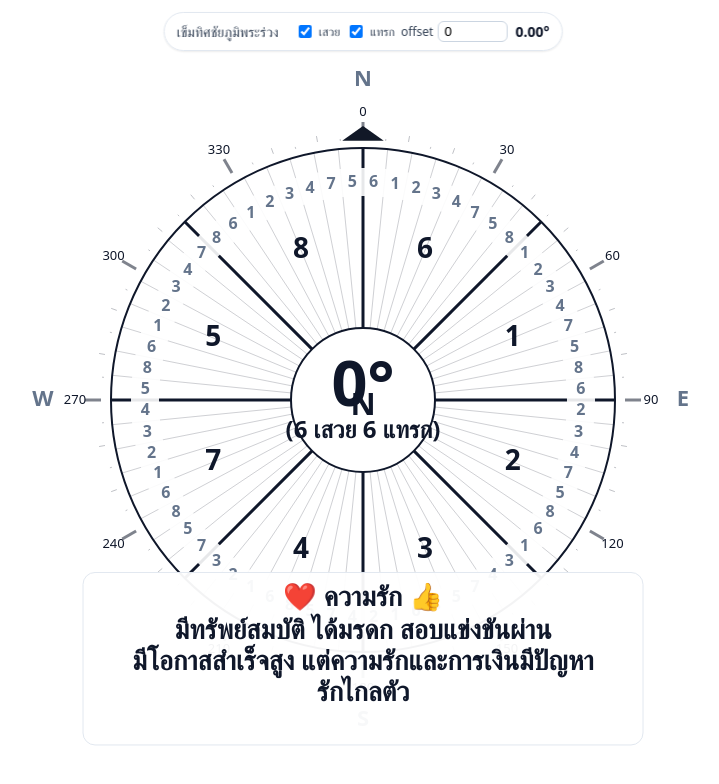
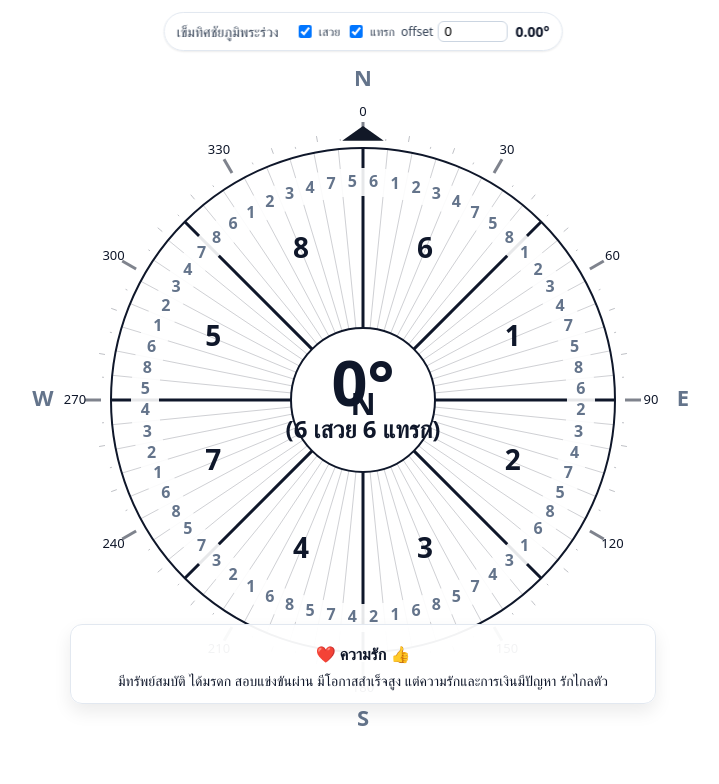
Before and after one commit to gotosira/compass-web, a React (Vite) app: page / in a window 1280 px wide. Shown: the top 784 px of the page, without its empty margins (277-996 px from the left). Built offline with nearby package versions, Linux system fonts and the light colour scheme; no server answers.

Commit message:
feat(ui): move meaning panel to fixed bottom area (no overlap); auto-expand text; bind to current big/small from canvas

```diff
--- a/circle_divided_into_64_parts_canvas.jsx
+++ b/circle_divided_into_64_parts_canvas.jsx
@@ -31,6 +31,8 @@ export default function App() {
   const [sensorStatus, setSensorStatus] = useState("idle");
   const [showBig, setShowBig] = useState(true);
   const [showSmall, setShowSmall] = useState(true);
+  const [currentBig, setCurrentBig] = useState(null);
+  const [currentSmall, setCurrentSmall] = useState(null);
   const [lat, setLat] = useState(null);
   const [lon, setLon] = useState(null);
   const [altitudeM, setAltitudeM] = useState(null);
@@ -677,6 +679,10 @@ export default function App() {
     const startIdx = seq.indexOf(currentBigLabel);
     const currentSmallLabel = seq[(startIdx + currentSmallIndex) % 8];
 
+    // expose for DOM meaning box
+    if (currentBig !== currentBigLabel) setCurrentBig(currentBigLabel);
+    if (currentSmall !== currentSmallLabel) setCurrentSmall(currentSmallLabel);
+
     // Cardinal letters (rotate with dial)
     const cardinals = [
       { t: "N", d: 0 },
@@ -726,61 +732,6 @@ export default function App() {
     ctx.font = `600 ${Math.round(size * 0.03)}px ui-sans-serif, system-ui, -apple-system, Segoe UI, Roboto`;
     ctx.fillText(`(${bigLbl} เสวย ${smallLbl} แทรก)`, cx, cy + Math.max(28, size * 0.04));
 
-    // Bottom meaning box
-    const key = `${bigLbl}-${smallLbl}`;
-    const meaning = MEANINGS[key];
-    if (meaning) {
-      const boxW = Math.min(size * 0.9, 560);
-      const boxPad = 12;
-      const boxX = cx - boxW / 2;
-      // push box further down into free space below dial
-      const bottomMargin = Math.max(24, size * 0.06);
-      const boxH = Math.min(size * 0.22, 180);
-      const boxY = size - bottomMargin - boxH;
-      ctx.save();
-      ctx.beginPath();
-      const r = 12;
-      ctx.moveTo(boxX + r, boxY);
-      ctx.arcTo(boxX + boxW, boxY, boxX + boxW, boxY + boxH, r);
-      ctx.arcTo(boxX + boxW, boxY + boxH, boxX, boxY + boxH, r);
-      ctx.arcTo(boxX, boxY + boxH, boxX, boxY, r);
-      ctx.arcTo(boxX, boxY, boxX + boxW, boxY, r);
-      ctx.fillStyle = "rgba(255,255,255,0.95)";
-      ctx.strokeStyle = "#e2e8f0";
-      ctx.lineWidth = 1;
-      ctx.fill();
-      ctx.stroke();
-      ctx.clip();
-      ctx.fillStyle = "#0f172a";
-      ctx.font = `600 ${Math.round(size * 0.035)}px ui-sans-serif, system-ui, -apple-system, Segoe UI, Roboto`;
-      ctx.textAlign = "center";
-      ctx.textBaseline = "top";
-      // Header line with place/latlon/alt if available
-      const meta = [
-        place || undefined,
-        lat != null && lon != null ? formatLatLon(lat, lon) : undefined,
-        altitudeM != null ? `${altitudeM} m` : undefined,
-      ].filter(Boolean).join("   •   ");
-      if (meta) {
-        ctx.fillStyle = "#334155";
-        ctx.font = `600 ${Math.round(size * 0.028)}px ui-sans-serif, system-ui, -apple-system, Segoe UI, Roboto`;
-        ctx.fillText(meta, boxX + boxPad, boxY + boxPad);
-      }
-      const textTop = boxY + boxPad + (meta ? Math.round(size * 0.034) + 6 : 0);
-      ctx.fillStyle = "#0f172a";
-      ctx.font = `600 ${Math.round(size * 0.035)}px ui-sans-serif, system-ui, -apple-system, Segoe UI, Roboto`;
-      const { icon, label, moodIcon } = inferContextAndMood(meaning);
-      // header context line
-      ctx.fillText(`${icon} ${label} ${moodIcon || ""}`.trim(), boxX + boxW / 2, textTop);
-      const bodyTop = textTop + Math.round(size * 0.042);
-      const bodyLines = wrapText(ctx, meaning, boxW - boxPad * 2);
-      let ty = bodyTop;
-      for (const ln of bodyLines) {
-        ctx.fillText(ln, boxX + boxW / 2, ty);
-        ty += Math.round(size * 0.04);
-      }
-      ctx.restore();
-    }
   }, [size, heading]);
 
   const topBarStyle = {
@@ -845,6 +796,49 @@ export default function App() {
       {/* Canvas */}
       <canvas ref={canvasRef} />
 
+      {/* Meaning panel pinned under the dial, never overlapping */}
+      <div style={{
+        position: "fixed",
+        left: "50%",
+        transform: "translateX(-50%)",
+        bottom: 96,
+        width: "min(90vw, 560px)",
+        zIndex: 5,
+        background: "rgba(255,255,255,0.95)",
+        border: "1px solid #e2e8f0",
+        borderRadius: 12,
+        boxShadow: "0 8px 18px rgba(0,0,0,.08)",
+        padding: 12,
+        textAlign: "center",
+        fontFamily: "system-ui, -apple-system, Segoe UI, Roboto, sans-serif",
+        color: "#0f172a",
+      }}>
+        <div style={{ color: "#334155", fontWeight: 600, fontSize: 13 }}>
+          {(place || (lat!=null&&lon!=null) || altitudeM!=null) && (
+            <span>
+              {place ? place + " • " : ""}
+              {lat!=null&&lon!=null ? formatLatLon(lat, lon) + " • " : ""}
+              {altitudeM!=null ? `${altitudeM} m` : ""}
+            </span>
+          )}
+        </div>
+        {currentBig!=null && currentSmall!=null && (
+          <div style={{ marginTop: 6 }}>
+            {(() => {
+              const key = `${currentBig}-${currentSmall}`;
+              const meaning = MEANINGS[key];
+              const { icon, label, moodIcon } = inferContextAndMood(meaning || "");
+              return (
+                <div>
+                  <div style={{ fontWeight: 700, fontSize: 16 }}>{icon} {label} {moodIcon || ""}</div>
+                  <div style={{ marginTop: 6, lineHeight: 1.4, whiteSpace: "pre-wrap", fontSize: 14 }}>{meaning || ""}</div>
+                </div>
+              );
+            })()}
+          </div>
+        )}
+      </div>
+
       {/* Bottom enable button for iOS permission UX */}
       {sensorStatus !== "active" && (
         <button onClick={onEnable} style={enableBtnStyle}>กดเปิดเข็มทิศ</button>
```
